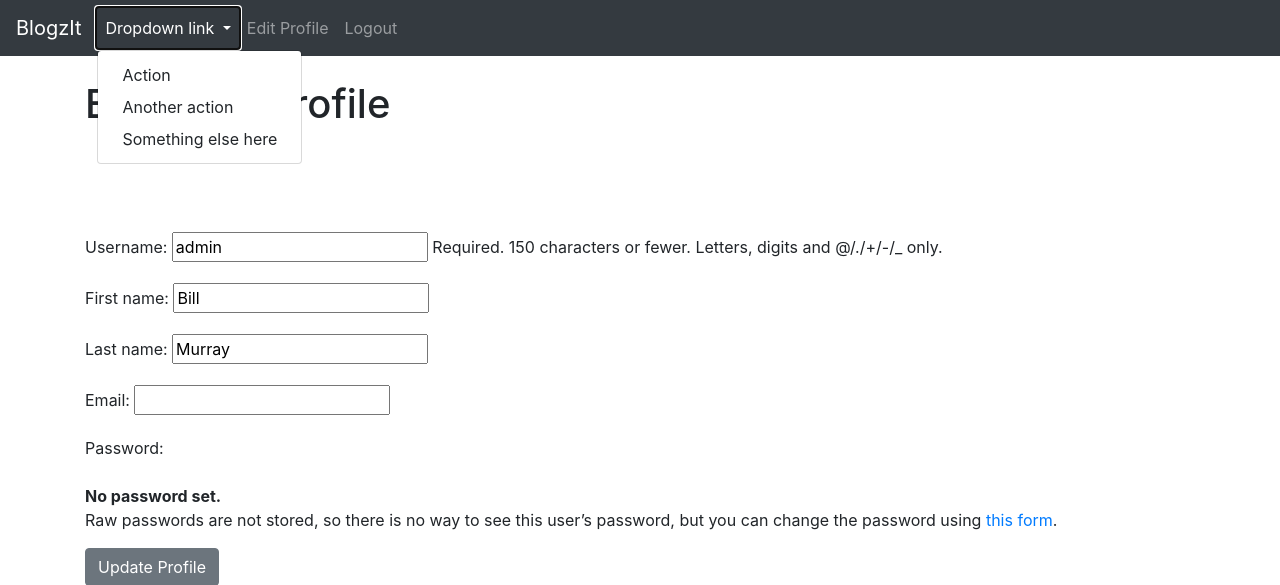
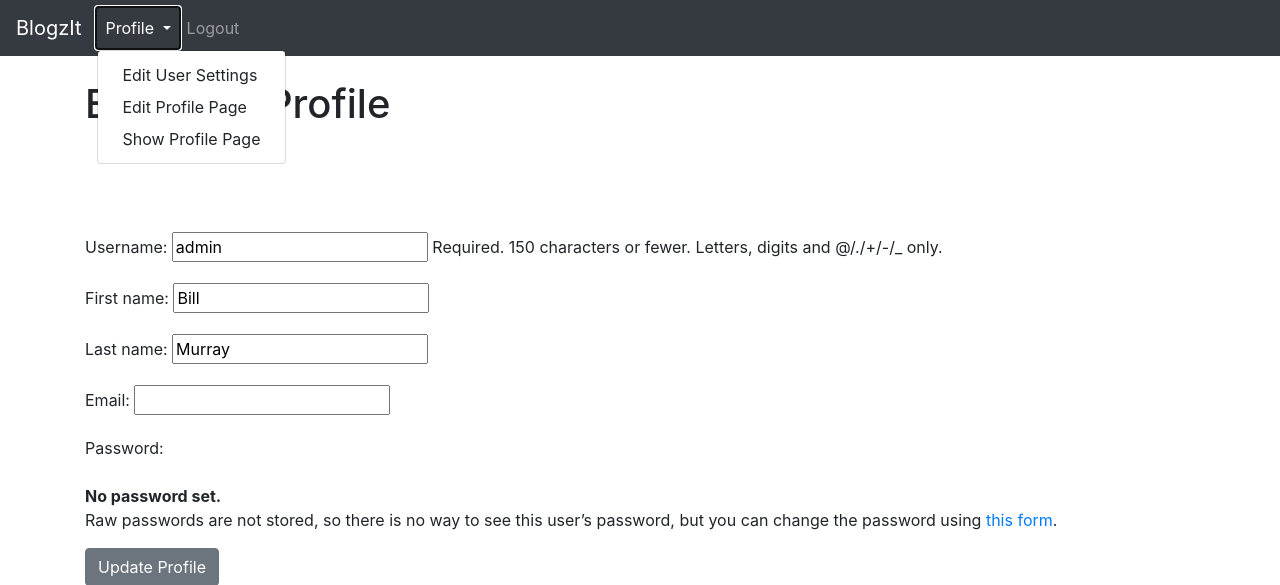
Before and after one commit to neriram/profile_of_theblog, a Django app: page /members/edit_profile/ in a window 1280 px wide, after a click on "Profile". Shown: the top 585 px of the page. Run offline with Django 3.2, Linux system fonts and the light colour scheme; a user stored in the database is signed in.

Commit message:
edit profile refactoring

```diff
--- a/members/templates/registration/edit_profile.html
+++ b/members/templates/registration/edit_profile.html
@@ -1,5 +1,5 @@
 {% extends 'base.html' %}
-{% block title %}Edit Profile{% endblock %}
+{% block title %}Edit User Settings{% endblock %}
 {% block content %}
 
 <h1>Edit Your Profile</h1>
--- a/members/urls.py
+++ b/members/urls.py
@@ -1,5 +1,5 @@
 from django.urls import path
-from .views import UserRegisterView, UserEditView, PasswordsChangeView, ShowProfilePageView
+from .views import UserRegisterView, UserEditView, PasswordsChangeView, ShowProfilePageView, EditProfilePageView
 from django.contrib.auth import views as auth_views
 from . import views
 
@@ -9,4 +9,5 @@ urlpatterns = [
     path('password/', PasswordsChangeView.as_view(template_name='registration/change-password.html')),
     path('password_success', views.password_success, name='password_success'),
     path('<int:pk>/profile', ShowProfilePageView.as_view(), name='show_profile_page'),
+    path('<int:pk>/edit_profile_page', EditProfilePageView.as_view(), name='edit_profile_page'),
 ]
--- a/members/views.py
+++ b/members/views.py
@@ -8,6 +8,12 @@ from .forms import SignUpForm, EditProfileForm
 from theblog.models import Profile
 
 # Create your views here.
+
+class EditProfilePageView(generic.UpdateView):
+    model = Profile
+    template_name = 'registration/edit_profile_page.html'
+    fields = ['bio', 'profile_pic', 'website_url','facebook_url', 'twitter_url', 'pintrest_url', 'instagram_url']
+    success_url = reverse_lazy('home')
 
 class ShowProfilePageView(DetailView):
     model = Profile
--- a/theblog/templates/base.html
+++ b/theblog/templates/base.html
@@ -27,20 +27,20 @@
             <li class="nav-item">
               <a class="nav-link" href="{% url 'login'%}">Login</a>
             </li> -->
-            <li class="nav-item dropdown">
-              <a class="nav-link dropdown-toggle" href="#" id="navbarDropdownMenuLink" role="button" data-toggle="dropdown" aria-haspopup="true" aria-expanded="false">
-                Dropdown link
-              </a>
 
-              <div class="dropdown-menu" aria-labelledby="navbarDropdownMenuLink">
-                <a class="dropdown-item" href="#">Action</a>
-                <a class="dropdown-item" href="#">Another action</a>
-                <a class="dropdown-item" href="#">Something else here</a>
-              </div>
-            </li>
               {% if user.is_authenticated %}
-                <li class="nav-item">
+                <!-- <li class="nav-item">
                   <a class="nav-link" href="{% url 'edit_profile' %}">Edit Profile</a>
+                </li> -->
+                <li class="nav-item dropdown">
+                  <a class="nav-link dropdown-toggle" href="#" id="navbarDropdownMenuLink" role="button" data-toggle="dropdown" aria-haspopup="true" aria-expanded="false">
+                    Profile
+                  </a>
+                  <div class="dropdown-menu" aria-labelledby="navbarDropdownMenuLink">
+                    <a class="dropdown-item" href="{% url 'edit_profile' %}">Edit User Settings</a>
+                    <a class="dropdown-item" href="{% url 'edit_profile_page' user.profile.id %}">Edit Profile Page</a>
+                    <a class="dropdown-item" href="{% url 'show_profile_page' user.profile.id %}">Show Profile Page</a>
+                  </div>
                 </li>
                 <li class="nav-item">
                   <a class="nav-link" href="{% url 'logout' %}">Logout</a>
```
Also changed, not shown: members/templates/registration/edit_profile_page.html (added, +25 -0 lines).
